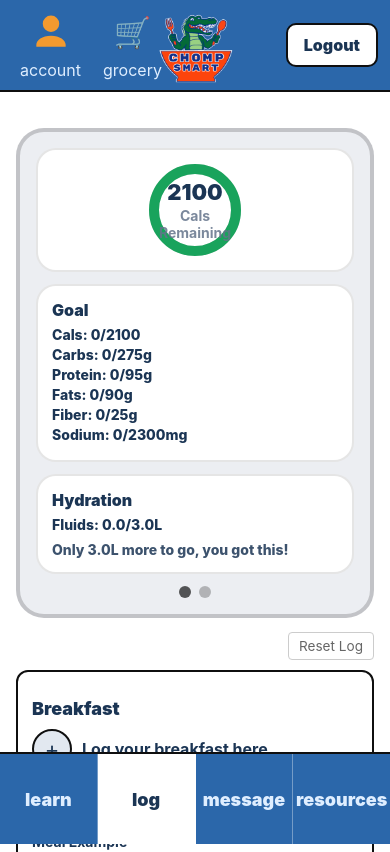
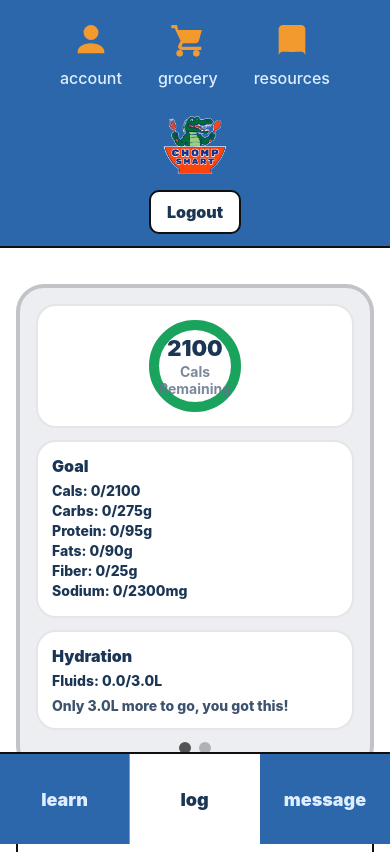
Before and after one commit to lenaglisic25/ChompSmart, a React (Vite) app in the folder frontend/: page /app/log in a window 390 px wide. Shown: the top 852 px of the page. Built offline with nearby package versions, Linux system fonts and the light colour scheme.

Commit message:
Moved resources from the bottom tabs to the top bar and updated the login routing so users land directly on the log page

```diff
--- a/frontend/src/App.jsx
+++ b/frontend/src/App.jsx
@@ -15,7 +15,7 @@ export default function App() {
       <Route path="/setup-profile" element={<Profile />} />
 
       <Route path="/app" element={<MainLayout />}>
-        <Route index element={<Navigate to="learn" replace />} />
+        <Route index element={<Navigate to="log" replace />} />
         <Route path="learn" element={<Learn />} />
         <Route path="log" element={<Log />} />
         <Route path="message" element={<Message />} />
--- a/frontend/src/layout/MainLayout.css
+++ b/frontend/src/layout/MainLayout.css
@@ -1,13 +1,17 @@
-:root{
+:root {
   --blue: #2f6fb4;
   --blueBar: #2b67aa;
   --white: #ffffff;
   --border: #0f0f0f;
   --tabIcon: #f39a2f;
+
+  --lightText: #dfeeff;
+  --activeText: #1b3554;
 }
 
-/* Full app shell */
-.shell{
+/* App shell */
+
+.shell {
   min-height: 100vh;
   background: var(--blue);
   display: flex;
@@ -15,30 +19,62 @@
   font-family: -apple-system, BlinkMacSystemFont, "Segoe UI", Roboto, Arial, sans-serif;
 }
 
-/* TOP BAR */
-.topBar{
+/* Top bar */
+
+.topBar {
   height: 92px;
   background: var(--blueBar);
   border-bottom: 2px solid var(--border);
   display: grid;
-  grid-template-columns: 140px 1fr 140px;
+  grid-template-columns: 1fr auto 1fr;
   align-items: center;
-  padding: 0 14px;
+  padding: 0 18px;
+  gap: 12px;
 }
 
-.accountBtn{
+.topLeftActions {
+  display: flex;
+  align-items: center;
+  gap: 20px;
+}
+
+.topRightActions {
+  display: flex;
+  justify-content: flex-end;
+  align-items: center;
+}
+
+/* Icon buttons */
+
+.accountBtn {
   border: none;
   background: transparent;
-  color: #dfeeff;
+  color: var(--lightText);
   display: flex;
   flex-direction: column;
   align-items: center;
   gap: 6px;
   cursor: pointer;
   user-select: none;
+  padding: 6px 8px;
+  text-decoration: none;
+  border-radius: 10px;
+
+  transition:
+    transform 0.18s ease,
+    background 0.18s ease,
+    box-shadow 0.18s ease;
 }
 
-.accountIcon{
+.accountBtn:hover {
+  background: rgba(255,255,255,0.12);
+  transform: translateY(-3px) scale(1.05);
+  box-shadow: 0 6px 14px rgba(0,0,0,0.18);
+}
+
+/* Icon container */
+
+.accountIcon {
   width: 44px;
   height: 44px;
   display: grid;
@@ -46,41 +82,52 @@
   color: var(--tabIcon);
 }
 
-.accountIcon svg{
-  width: 44px;
-  height: 44px;
+.accountIcon svg {
+  width: 40px;
+  height: 40px;
 }
 
-.accountLabel{
+/* Label under icons */
+
+.accountLabel {
   font-size: 16px;
   text-transform: lowercase;
+  color: var(--lightText);
+  font-weight: 500;
 }
 
+/* Active top icon */
 
-.topLogoWrap{
+.activeTopLink {
+  background: rgba(255,255,255,0.18);
+}
+
+/* Logo */
+
+.topLogoWrap {
   display: flex;
   justify-content: center;
   align-items: center;
 }
 
-.topLogoImg{
+.topLogoImg {
   height: 84px;
   width: auto;
   object-fit: contain;
 }
 
-.topRightSpacer{}
+/* Content */
 
-/* CONTENT */
-.content{
+.content {
   flex: 1;
   background: #ffffff;
   padding: 18px 16px 110px;
   overflow: auto;
 }
 
-/* BOTTOM TABS */
-.bottomTabs{
+/* Bottom navigation */
+
+.bottomTabs {
   position: fixed;
   left: 0;
   right: 0;
@@ -92,75 +139,69 @@
   grid-template-columns: 1fr 1fr 1fr;
 }
 
-.tab{
+.tab {
   text-decoration: none;
-  color: #dfeeff;
+  color: var(--lightText);
   display: flex;
   flex-direction: column;
   align-items: center;
   justify-content: center;
   gap: 6px;
   border-right: 1px solid rgba(255,255,255,0.35);
+  transition: background 0.2s ease, color 0.2s ease;
 }
 
-.tab:last-child{
+.tab:last-child {
   border-right: none;
 }
 
-.tabIcon{
-  width: 44px;
-  height: 34px;
-  display: grid;
-  place-items: center;
-  color: var(--tabIcon);
-}
-
-.tabIcon svg{
-  width: 34px;
-  height: 34px;
-}
-
-.tabLabel{
+.tabLabel {
   font-size: 18px;
   font-weight: 900;
   text-transform: lowercase;
 }
 
-.tab.active{
+.tab.active {
   background: #ffffff;
-  color: #1b3554;
+  color: var(--activeText);
 }
 
-.tab.active .tabIcon{
-  color: var(--tabIcon);
-}
+/* Logout button */
 
 .logoutBtn {
-  justify-self: end;
   height: 44px;
   padding: 0 16px;
   border: 2px solid var(--border);
   border-radius: 10px;
   background: #ffffff;
-  color: #1b3554;
+  color: var(--activeText);
   font-size: 16px;
   font-weight: 900;
   cursor: pointer;
 }
-.bottomTabs {
-  display: flex;
-  justify-content: space-between;
+
+/* Mobile adjustments */
+
+@media (max-width: 900px) {
+
+  .topBar {
+    grid-template-columns: 1fr;
+    height: auto;
+    padding: 12px;
+  }
+
+  .topLeftActions,
+  .topRightActions,
+  .topLogoWrap {
+    justify-content: center;
+  }
+
+  .topLeftActions {
+    flex-wrap: wrap;
+  }
+
+  .topLogoImg {
+    height: 72px;
+  }
+
 }
-
-.tab {
-  flex: 1;
-  text-align: center;
-}
-.topLeftActions {
-  display: flex;
-  align-items: center;
-  gap: 10px;
-}
-.accountBtn[title="Grocery list"] .accountIcon {
-  font-size: 30px;
-}
--- a/frontend/src/layout/MainLayout.jsx
+++ b/frontend/src/layout/MainLayout.jsx
@@ -17,9 +17,7 @@ export default function MainLayout() {
 
   return (
     <div className="shell">
-      {/* TOP BAR */}
       <header className="topBar">
-        {/* LEFT: Account + Grocery */}
         <div className="topLeftActions">
           <button
             className="accountBtn"
@@ -45,18 +43,41 @@ export default function MainLayout() {
               title="Grocery list"
           >
          <span className="accountIcon" aria-hidden="true">
-              🛒
+  <svg viewBox="0 0 24 24">
+    <path
+        d="M7 18a2 2 0 1 0 0 4 2 2 0 0 0 0-4Zm10 0a2 2 0 1 0 .001 4A2 2 0 0 0 17 18ZM7.2 14h9.45a2 2 0 0 0 1.93-1.5l1.72-6.5H6.1L5.4 3H2v2h2l3.6 7.59-1.35 2.44A2 2 0 0 0 8 18h12v-2H8.42a.25.25 0 0 1-.22-.37L9 14Z"
+        fill="currentColor"
+    />
+  </svg>
 </span>
             <span className="accountLabel">grocery</span>
           </button>
+
+          <NavLink
+              to="/app/resources"
+              className={isResources ? "accountBtn topIconLink activeTopLink" : "accountBtn topIconLink"}
+          >
+            <span className="accountIcon" aria-hidden="true">
+              <svg viewBox="0 0 24 24">
+                <path
+                    d="M4 5.5A2.5 2.5 0 0 1 6.5 3H11a3 3 0 0 1 3 3v13H6.5A2.5 2.5 0 0 0 4 21.5v-16Z"
+                  fill="currentColor"
+                />
+                <path
+                  d="M20 5.5A2.5 2.5 0 0 0 17.5 3H13a3 3 0 0 0-3 3v13h7.5a2.5 2.5 0 0 1 2.5 2.5v-16Z"
+                  fill="currentColor"
+                />
+              </svg>
+            </span>
+            <span className="accountLabel">resources</span>
+          </NavLink>
         </div>
 
-        {/* CENTER: Logo */}
         <div className="topLogoWrap">
           <img className="topLogoImg" src={logo} alt="ChompSmart" />
         </div>
 
-        {/* RIGHT: Logout */}
+        <div className="topRightActions">
           <button
             className="logoutBtn"
             type="button"
@@ -64,14 +85,13 @@ export default function MainLayout() {
           >
             Logout
           </button>
+        </div>
       </header>
 
-      {/* PAGE CONTENT */}
       <main className="content">
         <Outlet />
       </main>
 
-      {/* BOTTOM TABS */}
       <nav className="bottomTabs">
         <NavLink to="/app/learn" className={isLearn ? "tab active" : "tab"}>
           <span className="tabLabel">learn</span>
@@ -84,16 +104,8 @@ export default function MainLayout() {
         <NavLink to="/app/message" className={isMessage ? "tab active" : "tab"}>
           <span className="tabLabel">message</span>
         </NavLink>
-
-        <NavLink
-          to="/app/resources"
-          className={isResources ? "tab active" : "tab"}
-        >
-          <span className="tabLabel">resources</span>
-        </NavLink>
       </nav>
 
-      {/* GROCERY DRAWER */}
       <GroceryDrawer open={gOpen} onClose={() => setGOpen(false)} />
     </div>
   );
--- a/frontend/src/pages/Login.jsx
+++ b/frontend/src/pages/Login.jsx
@@ -39,7 +39,7 @@ export default function Login() {
 
       const data = JSON.parse(raw);
       localStorage.setItem("currentUserEmail", data.email);
-      navigate("/app/learn");
+      navigate("/app");
     } catch (err) {
       console.error(err);
       alert(`Error logging in: ${err.message}`);
```
Also changed, not shown: 1 other file (tests, documents, lock files or other folders). Lines whose indentation alone changed are shown as unchanged.
